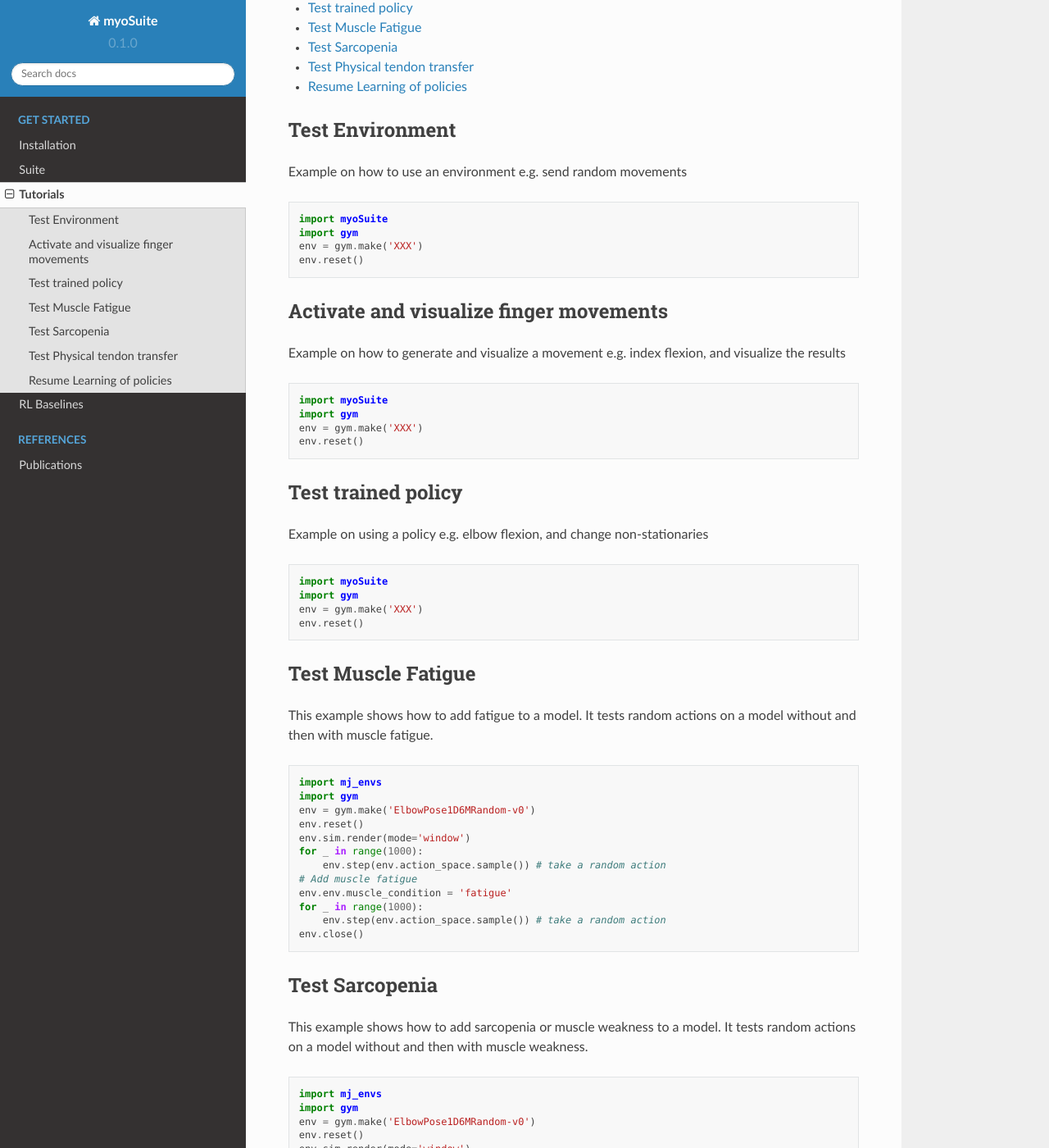
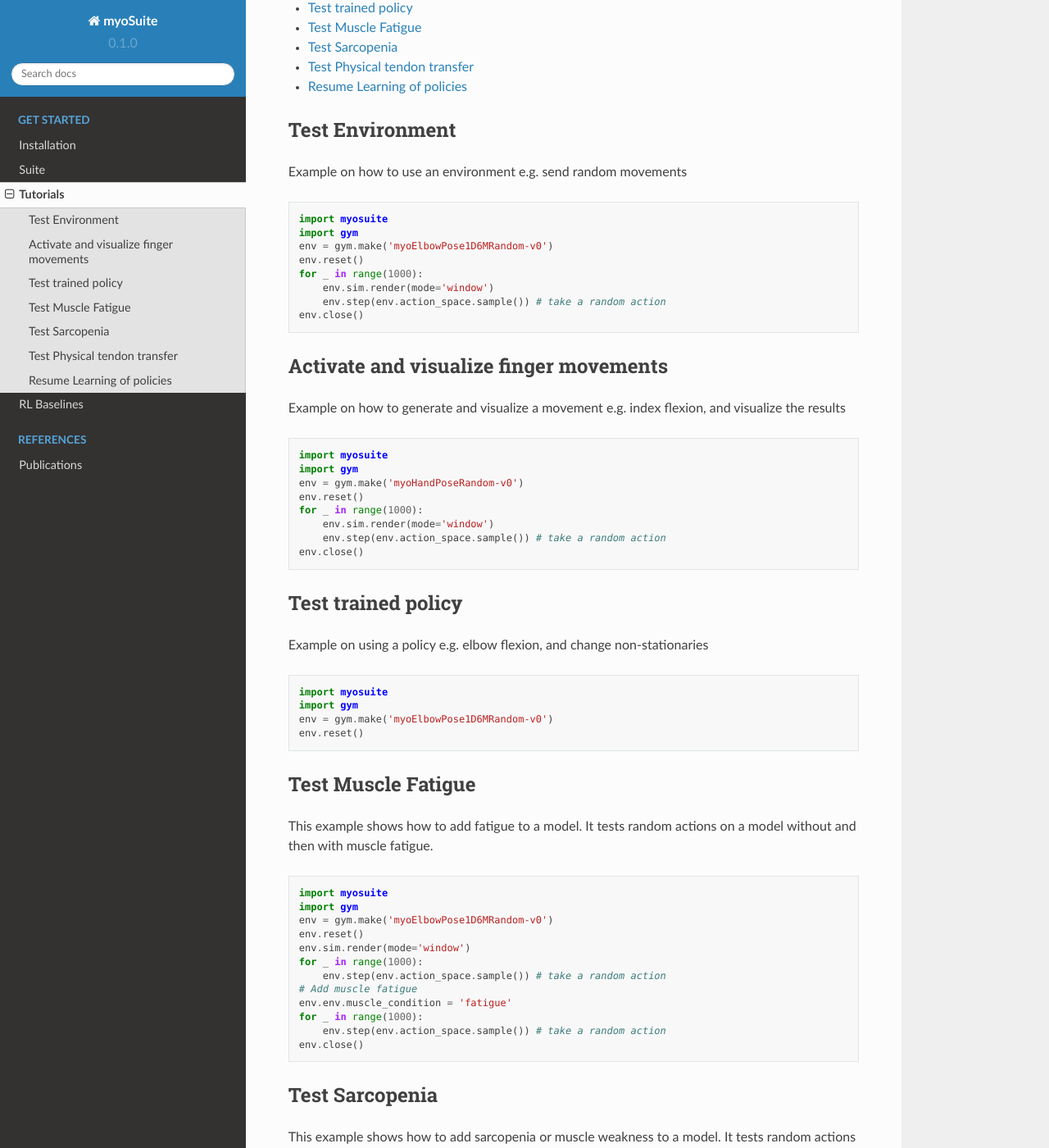
Before and after one commit to MyoHub/myosuite, a Sphinx documentation site: the page built from docs/source/tutorials.rst, in a window 1280 px wide and 1400 px high, scrolled down 258 px. Shown: the whole window at 82% size. Built offline with Sphinx 7.4.7 and the Read the Docs theme 2.0.0, drawn with Linux system fonts in a browser that asks for light colours; some of the changed text lies outside the part shown.

Commit message:
Update tutorials.rst

```diff
--- a/docs/source/tutorials.rst
+++ b/docs/source/tutorials.rst
@@ -22,10 +22,14 @@ Example on how to use an environment e.g. send random movements
 
 .. code-block:: python
 
-    import myoSuite
+    import myosuite
     import gym
-    env = gym.make('XXX')
+    env = gym.make('myoElbowPose1D6MRandom-v0')
     env.reset()
+    for _ in range(1000):
+        env.sim.render(mode='window')
+        env.step(env.action_space.sample()) # take a random action
+    env.close()
 
 
 .. _run_visualize_index_movements:
@@ -36,10 +40,14 @@ Example on how to generate and visualize a movement e.g. index flexion, and visu
 
 .. code-block:: python
 
-    import myoSuite
+    import myosuite
     import gym
-    env = gym.make('XXX')
+    env = gym.make('myoHandPoseRandom-v0')
     env.reset()
+    for _ in range(1000):
+        env.sim.render(mode='window')
+        env.step(env.action_space.sample()) # take a random action
+    env.close()
 
 .. _run_trained_policy:
 
@@ -49,9 +57,9 @@ Example on using a policy e.g. elbow flexion, and change non-stationaries
 
 .. code-block:: python
 
-    import myoSuite
+    import myosuite
     import gym
-    env = gym.make('XXX')
+    env = gym.make('myoElbowPose1D6MRandom-v0')
     env.reset()
 
 
@@ -63,9 +71,9 @@ This example shows how to add fatigue to a model. It tests random actions on a m
 
 .. code-block:: python
 
-    import mj_envs
+    import myosuite
     import gym
-    env = gym.make('ElbowPose1D6MRandom-v0')
+    env = gym.make('myoElbowPose1D6MRandom-v0')
     env.reset()
     env.sim.render(mode='window')
     for _ in range(1000):
@@ -85,13 +93,13 @@ This example shows how to add sarcopenia or muscle weakness to a model. It tests
 
 .. code-block:: python
 
-    import mj_envs
+    import myosuite
     import gym
-    env = gym.make('ElbowPose1D6MRandom-v0')
+    env = gym.make('myoElbowPose1D6MRandom-v0')
     env.reset()
     env.sim.render(mode='window')
     for _ in range(1000):
-    env.step(env.action_space.sample()) # take a random action
+        env.step(env.action_space.sample()) # take a random action
     # Add muscle weakness
     env.env.muscle_condition = 'weakness'
     for _ in range(1000):
@@ -108,7 +116,7 @@ This example shows how load a model with physical tendon transfer.
 
 .. code-block:: python
 
-    import myoSuite
+    import myosuite
     import gym
     env = gym.make('XXX')
     env.reset()
@@ -126,4 +134,4 @@ When using ``mjrl`` it might be needed to resume training of a policy locally. I
 
 .. code-block:: bash
 
-    python3 hydra_mjrl_launcher.py --config-path config --config-name hydra_biomechanics_config.yaml hydra/output=local hydra/launcher=local env=HandPoseMuscleRandom-v0 job_name=[Absolute Path of the policy] rl_num_iter=[New Total number of iterations]
+    python3 hydra_mjrl_launcher.py --config-path config --config-name hydra_biomechanics_config.yaml hydra/output=local hydra/launcher=local env=myoHandPoseRandom-v0 job_name=[Absolute Path of the policy] rl_num_iter=[New Total number of iterations]
```
